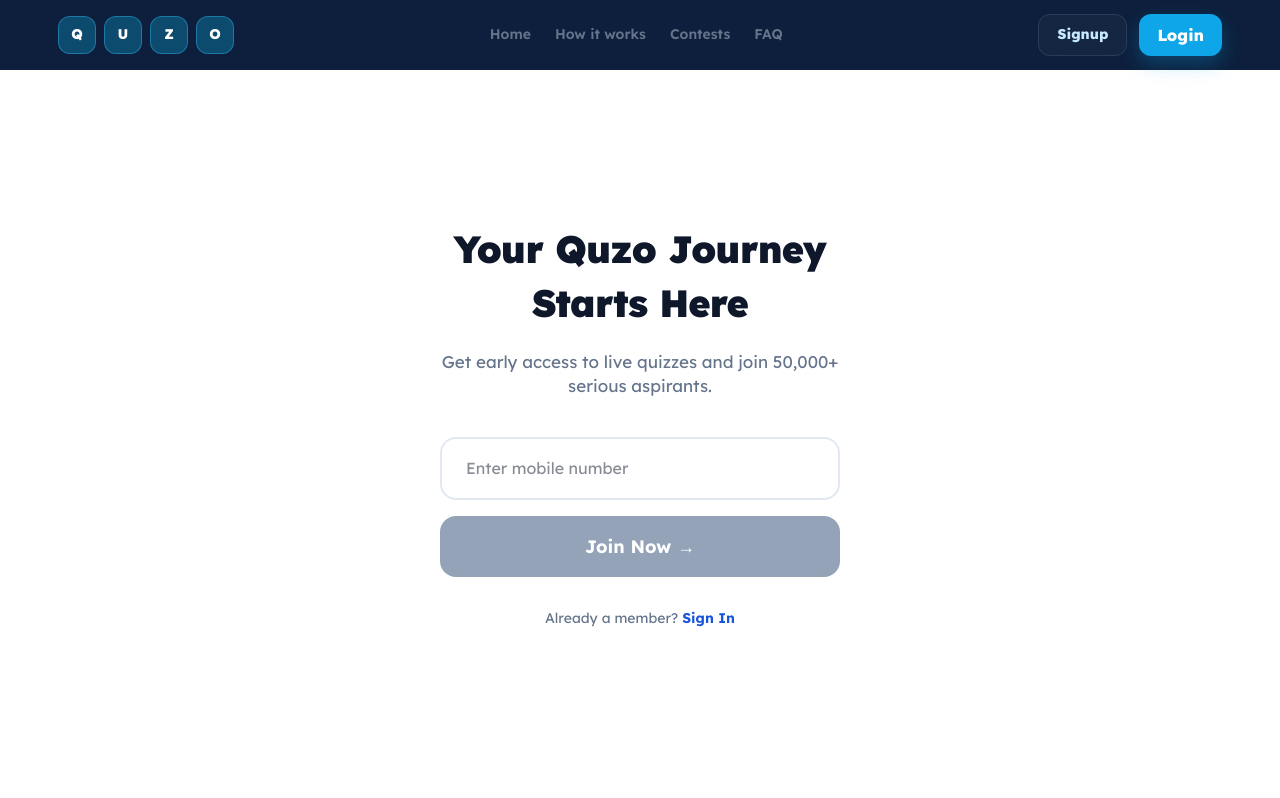
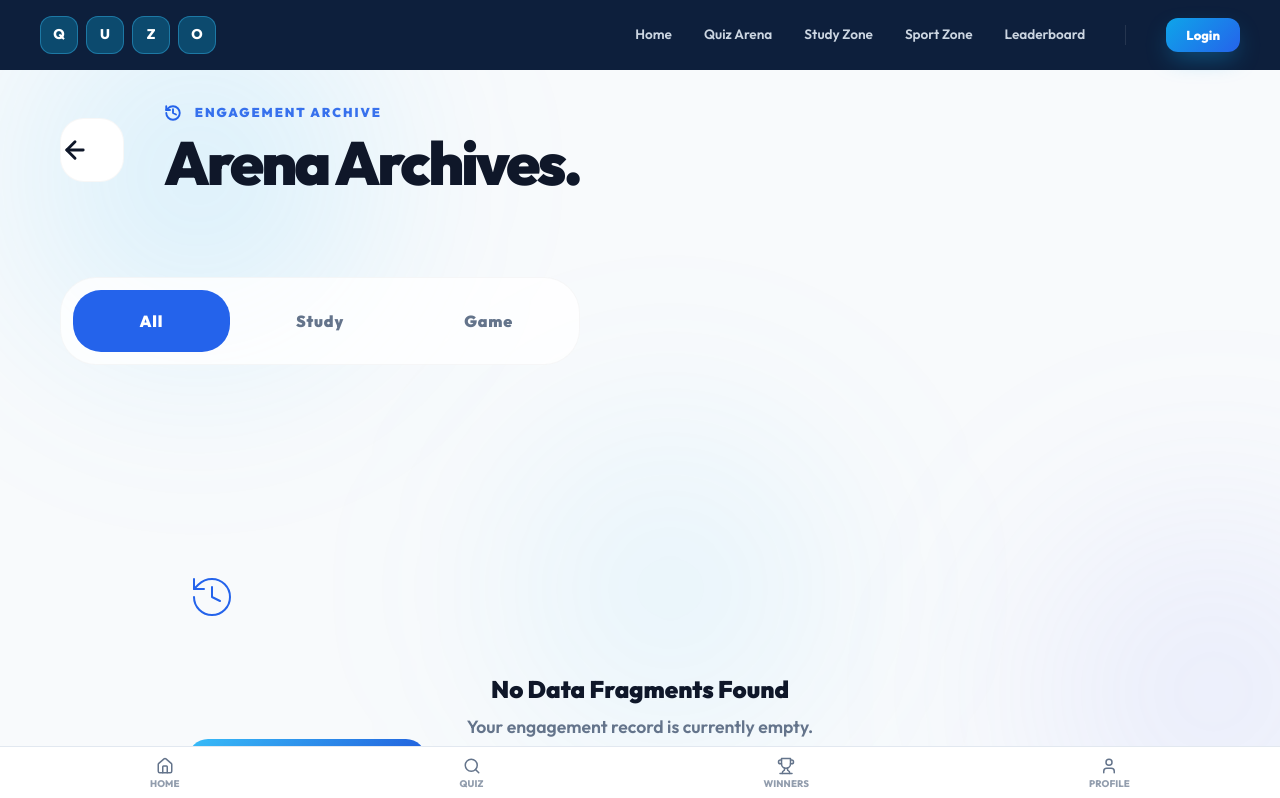
Before and after one commit to Divya147940/play-11, a React (Vite) app in the folder frontend/: page /history in a window 1280 px wide. Before the commit this address led to /login. Shown: the top 798 px of the page. Built offline with nearby package versions, Linux system fonts and the light colour scheme; the HTML template or start-up script is replaced by a standard one.

Commit message:
UX: Removed login requirement for Balance, Matches, and Vouchers to allow guest viewing

```diff
--- a/frontend/src/App.jsx
+++ b/frontend/src/App.jsx
@@ -90,9 +90,9 @@ const App = () => {
           <Route path="/leaderboard/:id" element={<Layout><LeaderboardPage /></Layout>} />
 
           <Route path="/profile" element={<Layout><ProfilePage /></Layout>} />
-          <Route path="/history" element={<ProtectedRoute><Layout><HistoryPage /></Layout></ProtectedRoute>} />
-          <Route path="/balance" element={<ProtectedRoute><Layout><BalancePage /></Layout></ProtectedRoute>} />
-          <Route path="/vouchers" element={<ProtectedRoute><Layout><VouchersPage /></Layout></ProtectedRoute>} />
+          <Route path="/history" element={<Layout><HistoryPage /></Layout>} />
+          <Route path="/balance" element={<Layout><BalancePage /></Layout>} />
+          <Route path="/vouchers" element={<Layout><VouchersPage /></Layout>} />
 
           {/* Admin Panels */}
           <Route path="/admin/login" element={<Layout hideNav><AdminLoginPage /></Layout>} />
```
